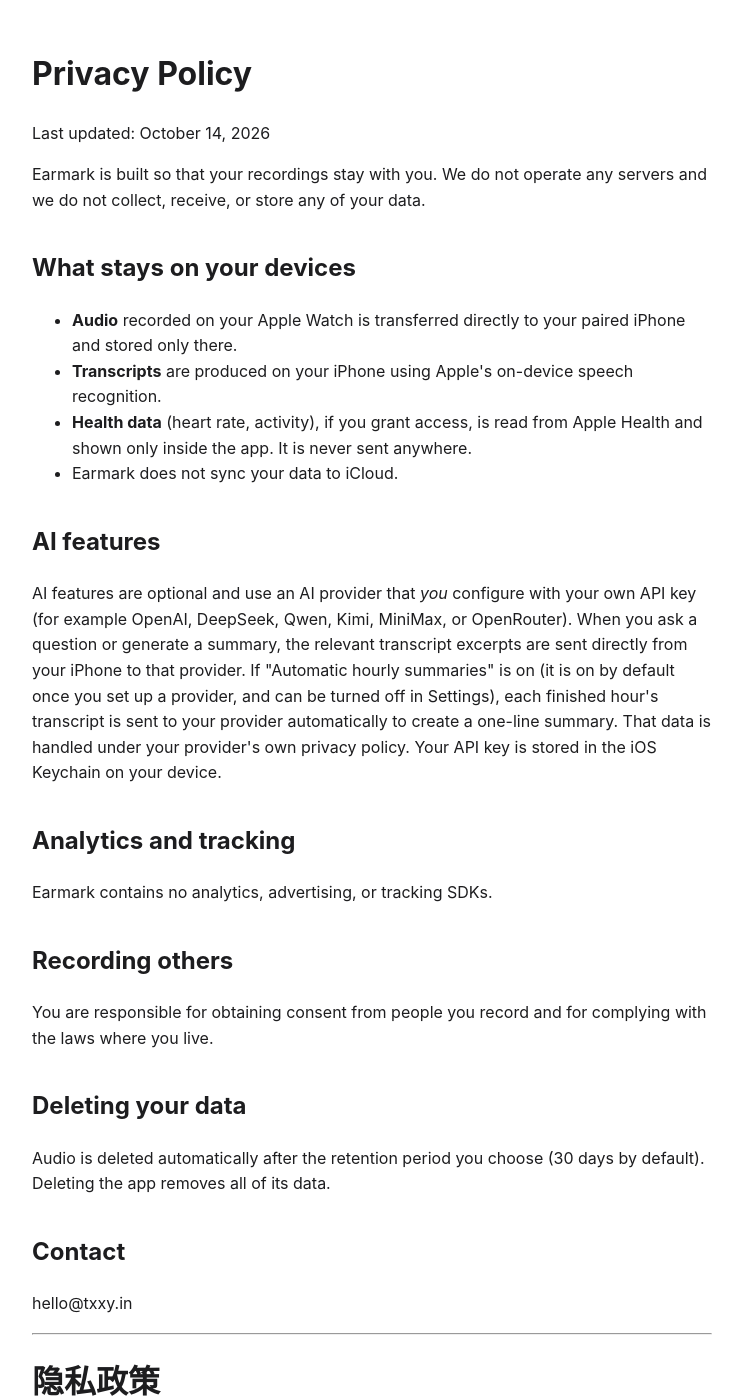
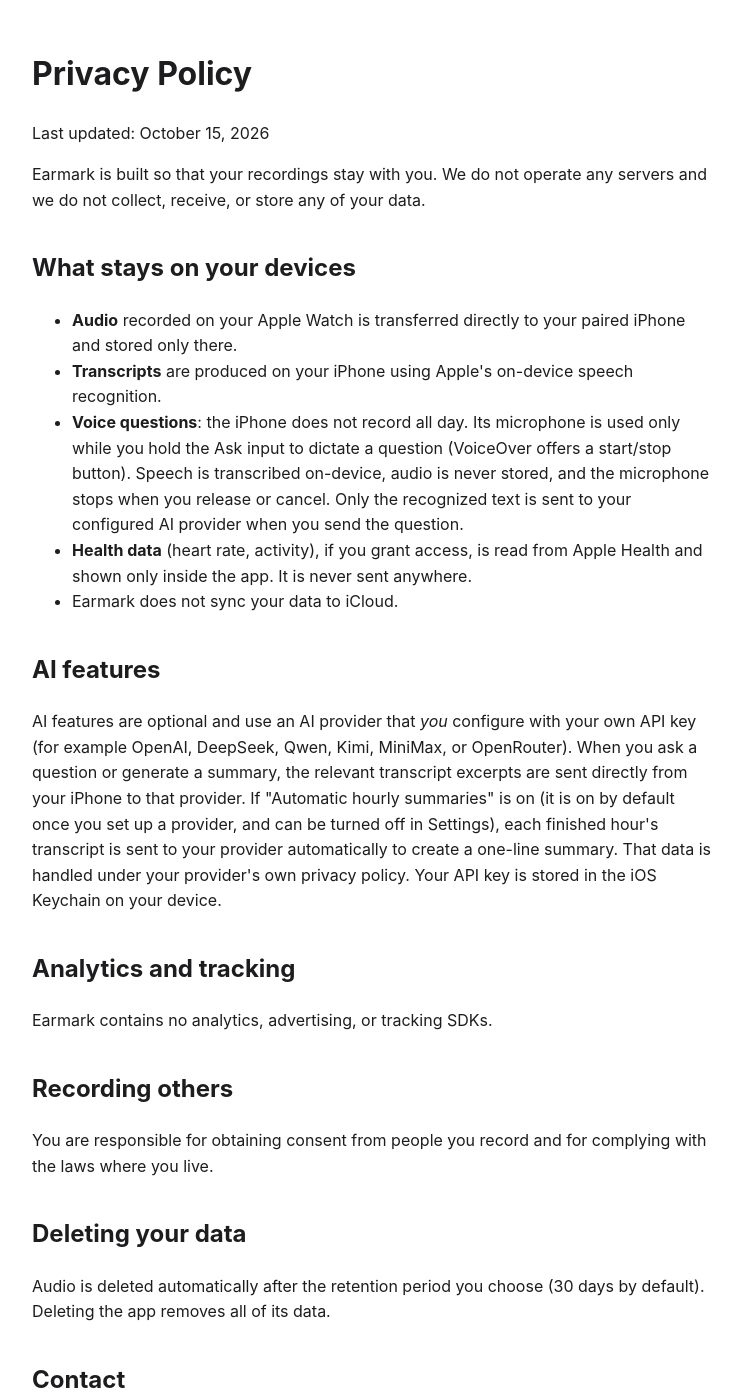
Before and after one commit to imocat/imocat.github.io, a Jekyll site: the page earmark/privacy.html, which Jekyll copies as it is, in a window 1280 px wide and 1400 px high. Shown: the whole window, without its empty margins (268-1010 px from the left). Built offline with Jekyll 4.4.1, drawn with Linux system fonts in a browser that asks for light colours; some of the changed text lies outside the part shown.

Commit message:
Update Earmark pages from txxy-works/earmark@9b73217

```diff
--- a/earmark/privacy.html
+++ b/earmark/privacy.html
@@ -11,7 +11,7 @@
 </head>
 <body>
 <h1>Privacy Policy</h1>
-<p>Last updated: October 14, 2026</p>
+<p>Last updated: October 15, 2026</p>
 
 <p>Earmark is built so that your recordings stay with you. We do not operate any servers and we do not collect, receive, or store any of your data.</p>
 
@@ -19,6 +19,7 @@
 <ul>
   <li><strong>Audio</strong> recorded on your Apple Watch is transferred directly to your paired iPhone and stored only there.</li>
   <li><strong>Transcripts</strong> are produced on your iPhone using Apple's on-device speech recognition.</li>
+  <li><strong>Voice questions</strong>: the iPhone does not record all day. Its microphone is used only while you hold the Ask input to dictate a question (VoiceOver offers a start/stop button). Speech is transcribed on-device, audio is never stored, and the microphone stops when you release or cancel. Only the recognized text is sent to your configured AI provider when you send the question.</li>
   <li><strong>Health data</strong> (heart rate, activity), if you grant access, is read from Apple Health and shown only inside the app. It is never sent anywhere.</li>
   <li>Earmark does not sync your data to iCloud.</li>
 </ul>
@@ -41,11 +42,12 @@
 <hr>
 
 <h1>隐私政策</h1>
-<p>最后更新：2026 年 10 月 14 日</p>
+<p>最后更新：2026 年 10 月 15 日</p>
 <p>耳记没有任何服务器，我们不收集、不接收、不存储你的任何数据。</p>
 <ul>
   <li><strong>音频</strong>：Apple Watch 录制的音频直接传到你配对的 iPhone，只保存在 iPhone 上。</li>
   <li><strong>转写</strong>：在 iPhone 上使用 Apple 本地语音识别完成。</li>
+  <li><strong>语音提问</strong>：iPhone 不做全天录音，只在你按住「问问」输入框听写问题时使用麦克风（VoiceOver 提供开始/停止按钮）。语音在本机转写，不保存音频，松手或取消即关闭麦克风；发送问题时，只把识别出的文字发给你配置的 AI 服务商。</li>
   <li><strong>健康数据</strong>：在你授权后，从"健康"App 读取心率和活动数据，仅在 App 内显示，不会发送到任何地方。</li>
   <li>耳记不会把数据同步到 iCloud。</li>
 </ul>
```
